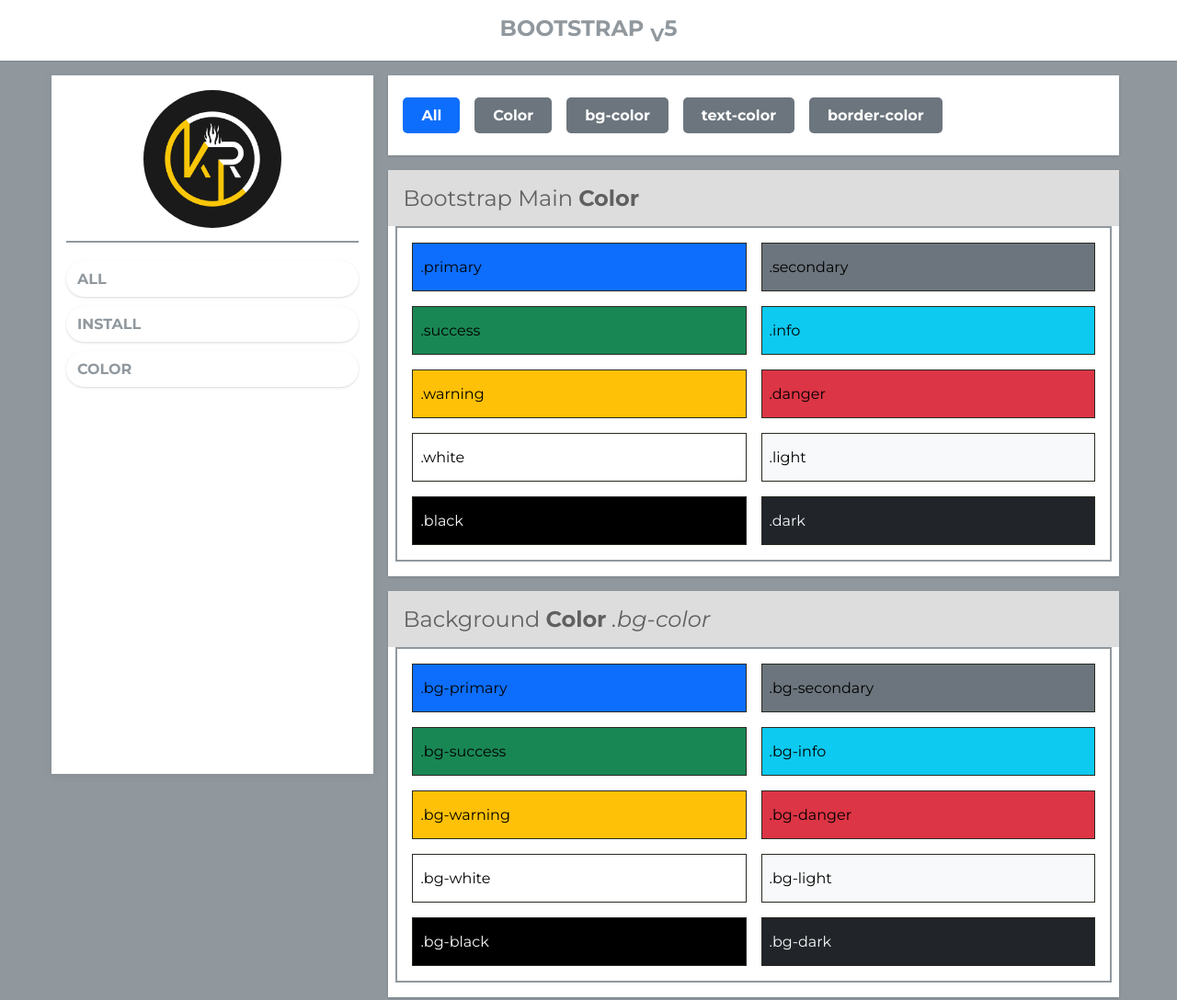
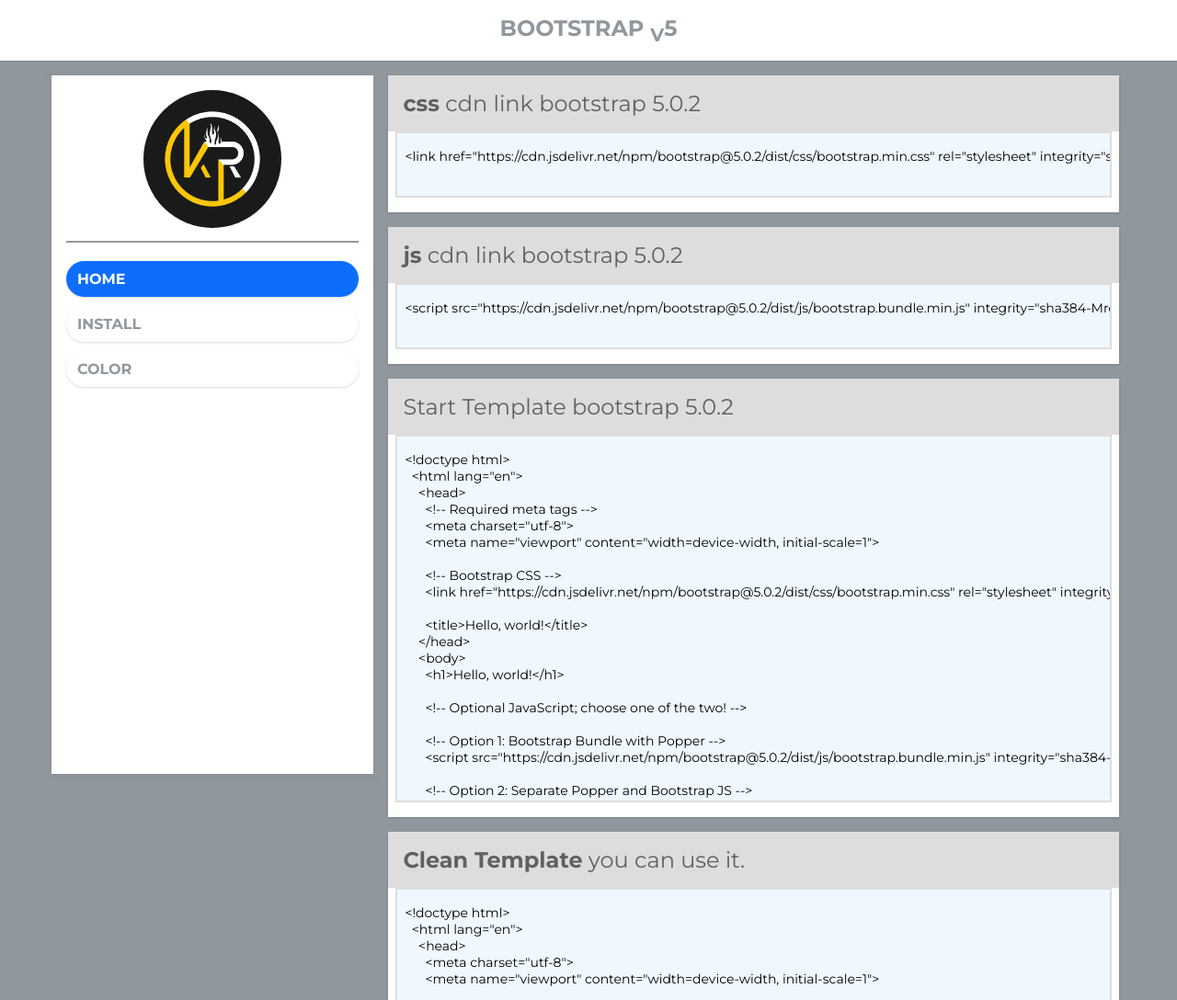
Before and after one commit to kupidr/short-bs-v5.0.2, a plain HTML site: page index.html in a window 1280 px wide. Shown: the top 1088 px of the page at 92% size. Drawn offline with Linux system fonts and the light colour scheme.

Commit message:
add 4 time

```diff
--- /dev/null
+++ b/assets/component/aside/Aside.js
@@ -0,0 +1,41 @@
+export default function Aside() {
+  function myProfile() {
+    let div = `div`;
+    let html = `<a href="https://kupidr.com" target="_blank"
+              ><img src="./assets/images/kupidr.png" alt=""
+            /></a>`;
+    return createElement(div, html, "profile");
+  }
+  function sideNav() {
+    let div = `div`;
+    let html = `
+    <nav>
+            <ul>
+              <li id="home" class="active">Home</li>
+              <li id="install">install</li>
+              <li id="color">color</li>
+            </ul>
+          </nav>
+    `;
+    return createElement(div, html, "nav-bar");
+  }
+  // push all function here
+  let all = [myProfile(), sideNav()];
+  // push html code here
+  let container = createElement("container");
+  append(container, all);
+  let header = document.querySelector("aside");
+  header.appendChild(container);
+
+  // tagName, innerHTML, className, id
+  function createElement(tagName, innerHTML, className, id) {
+    let tag = document.createElement(tagName);
+    tag.innerHTML = innerHTML || "";
+    tag.className = className || "";
+    tag.id = id || "";
+    return tag;
+  }
+  function append(parent, children) {
+    children.forEach((child) => parent.appendChild(child));
+  }
+}
--- /dev/null
+++ b/assets/component/aside/aside.css
@@ -0,0 +1,61 @@
+aside {
+  overflow-y: scroll;
+  height: 95vh;
+  scrollbar-width: thin;
+  scrollbar-color: var(--yellow) var(--white);
+}
+aside {
+  width: 30%;
+  float: left;
+  margin-right: 1rem;
+  position: -webkit-sticky;
+  position: sticky;
+  top: 8%;
+  background-color: var(--white);
+  box-shadow: rgba(99, 99, 99, 0.2) 0px 2px 8px 0px;
+  padding: 1rem;
+}
+aside .profile {
+  text-align: center;
+  border-bottom: 2px solid var(--black-1);
+}
+aside .profile img {
+  border-radius: 50%;
+  max-width: 150px;
+  margin-bottom: 10px;
+  transition: 0.5s;
+}
+aside .profile:hover img {
+  outline: 5px solid var(--yellow);
+}
+.nav-bar {
+  margin-top: 20px;
+  padding-bottom: 1rem;
+}
+.nav-bar nav ul li {
+  list-style: none;
+  margin: 10px 0;
+}
+.nav-bar nav ul li{
+  display: block;
+  padding: 10px 12px;
+  border-radius: 20px;
+  color: var(--black-1);
+  background-color: var(--white);
+  font-weight: bold;
+  text-transform: uppercase;
+  box-shadow: rgba(0, 0, 0, 0.1) 0px 1px 3px 0px,
+    rgba(0, 0, 0, 0.06) 0px 1px 2px 0px;
+  transition: 0.5s;
+}
+.nav-bar nav ul li:hover {
+  background-color: var(--primary);
+  color: var(--white);
+  box-shadow: rgba(50, 50, 93, 0.25) 0px 50px 100px -20px,
+    rgba(0, 0, 0, 0.3) 0px 30px 60px -30px,
+    rgba(10, 37, 64, 0.35) 0px -2px 6px 0px inset;
+}
+.nav-bar nav ul .active {
+  background-color: var(--primary);
+  color: var(--white);
+}
--- a/assets/js/component/color/color.js
+++ b/assets/component/color/Color.js
@@ -1,4 +1,4 @@
-export default function Color() {
+export default function() {
   // all category button
   function allCategroyButton() {
     let btn = `
@@ -46,7 +46,7 @@ export default function Color() {
   // background color
   function bsBgColor() {
     let title = `<div class="card-title">
-    <h2>Background <b>Color</b> <i>.bg-color</i></h2>
+    <h2><b>Background Color</b> <i>.bg-color</i></h2>
   </div>
   `;
     let img = `<div class="card-image">
@@ -142,8 +142,7 @@ export default function Color() {
   function append(parent, children) {
     children.forEach((child) => parent.appendChild(child));
   }
-
-  // filter card
+  // *****************filter card*****************
   (function () {
     // category btn hrere
     let allCard = document.getElementById("all");
@@ -158,7 +157,6 @@ export default function Color() {
     let cardBorderColor = document.getElementById("cardBorderColor");
 
     // showAllCard(allCard);
-
     (function (e) {
       e.addEventListener("click", function () {
         show(cardMainColor);
@@ -230,4 +228,14 @@ export default function Color() {
       e.style.display = "none";
     }
   })();
+  let categoryNav = document.querySelector(".category").children;
+
+  for (let i = 0; i < categoryNav.length; i++) {
+    categoryNav[i].addEventListener("click", function () {
+      for (let j = 0; j < categoryNav.length; j++) {
+        categoryNav[j].classList.remove("active");
+      }
+      this.classList.add("active");
+    });
+  }
 }
--- /dev/null
+++ b/assets/component/header/Header.js
@@ -0,0 +1,29 @@
+export default function(){
+  function title(){
+    let h1 = `
+    Bootstrap <sub>v</sub>5
+    `
+    return createElement("h1", h1)
+  }
+  // push all function here
+  let all =[
+    title(),
+  ]
+  // push html code here
+  let container = createElement("container")
+  append(container, all)
+  let header = document.querySelector("header")
+  header.appendChild(container)
+
+  // tagName, innerHTML, className, id
+  function createElement(tagName, innerHTML, className, id) {
+    let tag = document.createElement(tagName);
+    tag.innerHTML = innerHTML || "";
+    tag.className = className || "";
+    tag.id = id || "";
+    return tag;
+  }
+  function append(parent, children) {
+    children.forEach((child) => parent.appendChild(child));
+  }
+}
--- /dev/null
+++ b/assets/component/header/header.css
@@ -0,0 +1,24 @@
+header {
+  background-color: var(--white);
+  box-shadow: rgba(0, 0, 0, 0.02) 0px 1px 3px 0px,
+    rgba(27, 31, 35, 0.15) 0px 0px 0px 1px;
+  padding: 1rem;
+  margin-bottom: 1rem;
+  position: -webkit-sticky !important;
+  position: sticky !important;
+  top: 0;
+  z-index: 1;
+}
+header h1 {
+  color: var(--black-1);
+  text-align: center;
+  text-transform: uppercase;
+  font-size: 1.5rem;
+}
+header h1 a {
+  color: var(--black-1);
+}
+header h1 a:hover {
+  text-decoration: underline;
+  color: var(--yellow);
+}
--- /dev/null
+++ b/assets/component/home/Home.js
@@ -0,0 +1,3 @@
+export default function(){
+  console.log("Home")
+}
--- a/assets/js/app.js
+++ b/assets/js/app.js
@@ -1,10 +1,35 @@
 // Import all files here
-import Install from "./component/install/install.js";
-import Color from "./component/color/color.js";
-Color()
+import Header from "../component/header/Header.js";
+import Aside from "../component/aside/Aside.js";
+import Home from "../component/home/Home.js";
+import Install from "../component/install/Install.js";
+import Color from "../component/color/Color.js";
 
+Header();
+Aside();
+Home();
 // Click and show document here
-let install = document.querySelector('a#install')
-install.addEventListener('click', function(){
-  Install()
-})
+let navClick = document.querySelector(".nav-bar  nav ul").children;
+for (let i = 0; i < navClick.length; i++) {
+  navClick[i].addEventListener("click", function () {
+    for (let j = 0; j < navClick.length; j++) {
+      navClick[j].classList.remove("active");
+    }
+    this.classList.add("active");
+  });
+}
+
+// ***********There is All components***********
+let hom = document.querySelector(".nav-bar  nav ul #home");
+let ins = document.querySelector(".nav-bar  nav ul #install");
+let col = document.querySelector(".nav-bar  nav ul #color");
+hom.addEventListener("click", function () {
+  window.location.reload()
+});
+ins.addEventListener("click", function () {
+  Install();
+});
+col.addEventListener("click", function () {
+  Color();
+});
+Install();
--- a/assets/style/style.css
+++ b/assets/style/style.css
@@ -1,3 +1,7 @@
+/* import all css files */
+@import url("../component/header/header.css");
+@import url("../component/aside/aside.css");
+@import url("../component/color/color.css");
 /* fonts google */
 @import url("https://fonts.googleapis.com/css2?family=Montserrat:ital,wght@0,400;0,700;1,400&display=swap");
 /* font-family: 'Montserrat', sans-serif; */
@@ -14,7 +18,7 @@ body {
   box-sizing: border-box;
   font-family: "Montserrat", sans-serif;
 }
-button:focus{
+button:focus {
   outline: 3px solid #baddfd;
 }
 img {
@@ -43,93 +47,10 @@ p {
   --yellow: #fac608;
   --white: #ffffff;
   --black-1: #90989e;
+  --primary: #0d6efd;
 }
 
 /* start style here */
-/* start header area  */
-header {
-  background-color: var(--white);
-  box-shadow: rgba(0, 0, 0, 0.02) 0px 1px 3px 0px,
-    rgba(27, 31, 35, 0.15) 0px 0px 0px 1px;
-  padding: 1rem;
-  margin-bottom: 1rem;
-  position: -webkit-sticky !important;
-  position: sticky !important;
-  top: 0;
-  z-index: 1;
-}
-header h1 {
-  color: var(--black-1);
-  text-align: center;
-  text-transform: uppercase;
-  font-size: 1.5rem;
-}
-header h1 a {
-  color: var(--black-1);
-}
-header h1 a:hover {
-  text-decoration: underline;
-  color: var(--yellow);
-}
-/* end header area  */
-/* ----------start  left side area---------- */
-.left-side {
-  overflow-y: scroll;
-  height: 95vh;
-  scrollbar-width: thin;
-  scrollbar-color: var(--yellow) var(--white);
-}
-.left-side {
-  width: 30%;
-  float: left;
-  margin-right: 1rem;
-  position: -webkit-sticky;
-  position: sticky;
-  top: 8%;
-  background-color: var(--white);
-  box-shadow: rgba(99, 99, 99, 0.2) 0px 2px 8px 0px;
-  padding: 1rem;
-}
-.left-side .profile {
-  text-align: center;
-  border-bottom: 2px solid var(--black-1);
-}
-.left-side .profile img {
-  border-radius: 50%;
-  max-width: 150px;
-  margin-bottom: 10px;
-  transition: 0.5s;
-}
-.left-side .profile:hover img {
-  outline: 5px solid var(--yellow);
-}
-.nav-bar {
-  margin-top: 20px;
-  padding-bottom: 1rem;
-}
-.nav-bar nav ul li {
-  list-style: none;
-  margin: 10px 0;
-}
-.nav-bar nav ul li a {
-  display: block;
-  padding: 10px 12px;
-  border-radius: 20px;
-  color: var(--black-1);
-  background-color: var(--white);
-  font-weight: bold;
-  text-transform: uppercase;
-  box-shadow: rgba(0, 0, 0, 0.1) 0px 1px 3px 0px,
-    rgba(0, 0, 0, 0.06) 0px 1px 2px 0px;
-  transition: 0.5s;
-}
-.nav-bar nav ul li a:hover {
-  background-color: var(--yellow);
-  color: var(--white);
-  box-shadow: rgba(50, 50, 93, 0.25) 0px 50px 100px -20px,
-    rgba(0, 0, 0, 0.3) 0px 30px 60px -30px,
-    rgba(10, 37, 64, 0.35) 0px -2px 6px 0px inset;
-}
 
 /* ----------start right side area----------  */
 .right-side {
@@ -160,7 +81,7 @@ header h1 a:hover {
   margin: 1rem 0;
 }
 .right-side section .copy-view .copy button {
-  background: #0d6efd;
+  background: var(--primary);
   border: none;
   color: #fff;
   font-size: 1rem;
@@ -184,8 +105,8 @@ header h1 a:hover {
   margin: 0.5rem;
   border-radius: 5px;
 }
-.right-side section .copy-view .category button.active{
-  background-color: #0d6efd;
+.right-side section .copy-view .category button.active {
+  background-color: var(--primary);
 }
 .right-side section section {
   overflow: auto;
--- a/index.html
+++ b/index.html
@@ -7,42 +7,14 @@
     <title>Bootstrap 5 | Kupid R</title>
     <!-- main style here -->
     <link rel="stylesheet" href="./assets/style/style.css" />
-    <!-- custom style here -->
-    <link rel="stylesheet" href="./assets/style/color.css" />
   </head>
   <body>
     <!-- start body code  -->
-    <!-- start header area  -->
-    <header>
-      <div class="container">
-        <h1>
-          Bootstrap <sub>v</sub>5
-        </h1>
-      </div>
-    </header>
-    <!-- end header area  -->
-    <!-- start main content  -->
+    <header></header>
     <div class="container">
-      <div class="left-side">
-        <div class="profile">
-          <a href="https://kupidr.com" target="_blank"
-            ><img src="./assets/images/kupidr.png" alt=""
-          /></a>
-        </div>
-        <div class="nav-bar">
-          <nav>
-            <ul>
-              <li><a class="btn" href="#all">ALL</a></li>
-              <li><a class="btn" href="#" id="install">install</a></li>
-              <li><a class="btn" href="#" id="color">color</a></li>
-            </ul>
-          </nav>
-        </div>
-      </div>
-      <!-- here includes all card powered by JavaScript -->
-      <div class="right-side"></div>
+      <aside></aside>
+      <main class="right-side"></main>
     </div>
-    <!-- end main content  -->
     <!-- end body code  -->
     <script type="module" src="assets/js/app.js"></script>
   </body>
```
Also changed, not shown: assets/component/install/Install.js (renamed from assets/js/component/install/install.js, +6 -3 lines), assets/component/color/color.css (renamed from assets/style/color.css), assets/js/functions.js (deleted).
